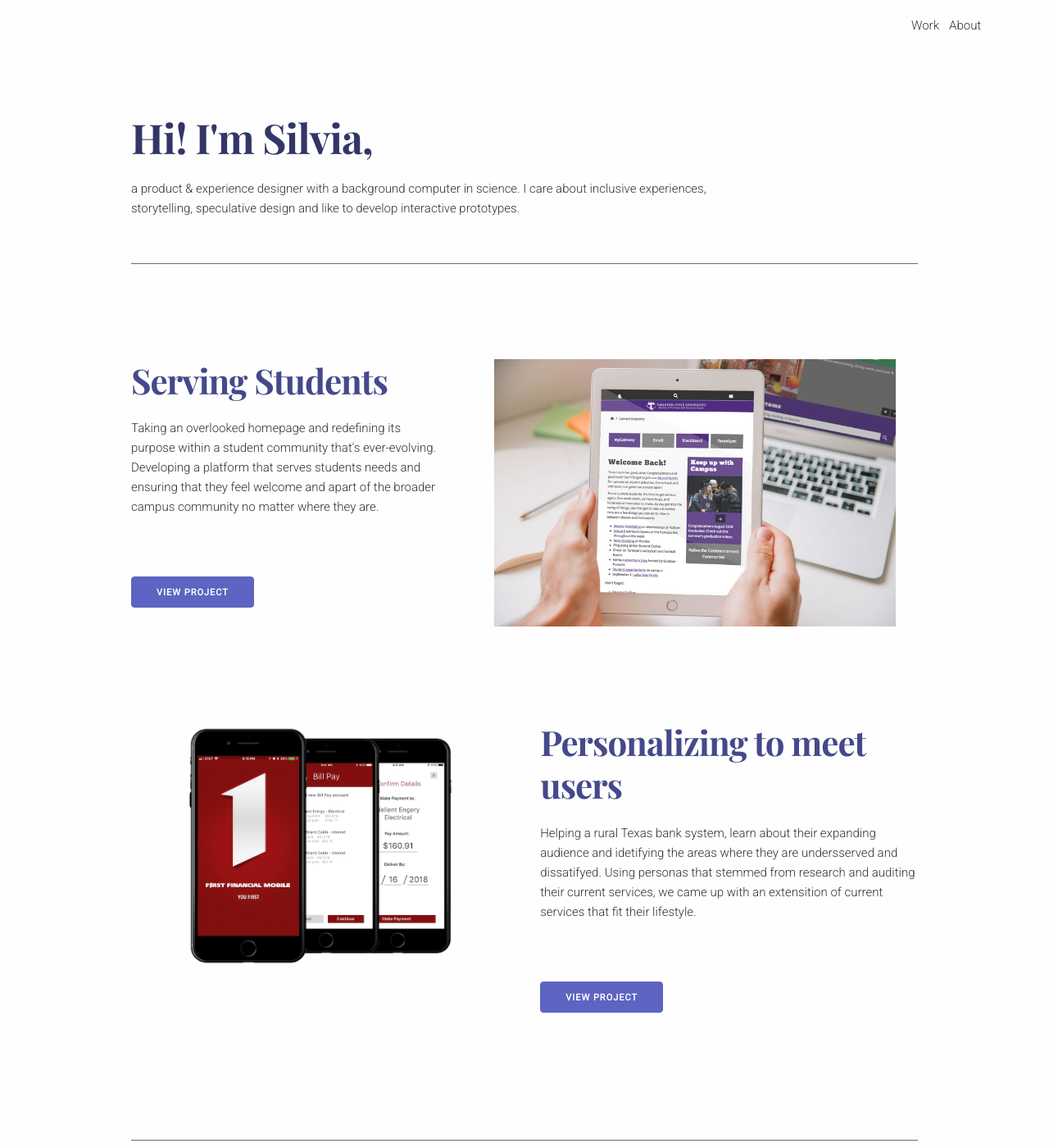
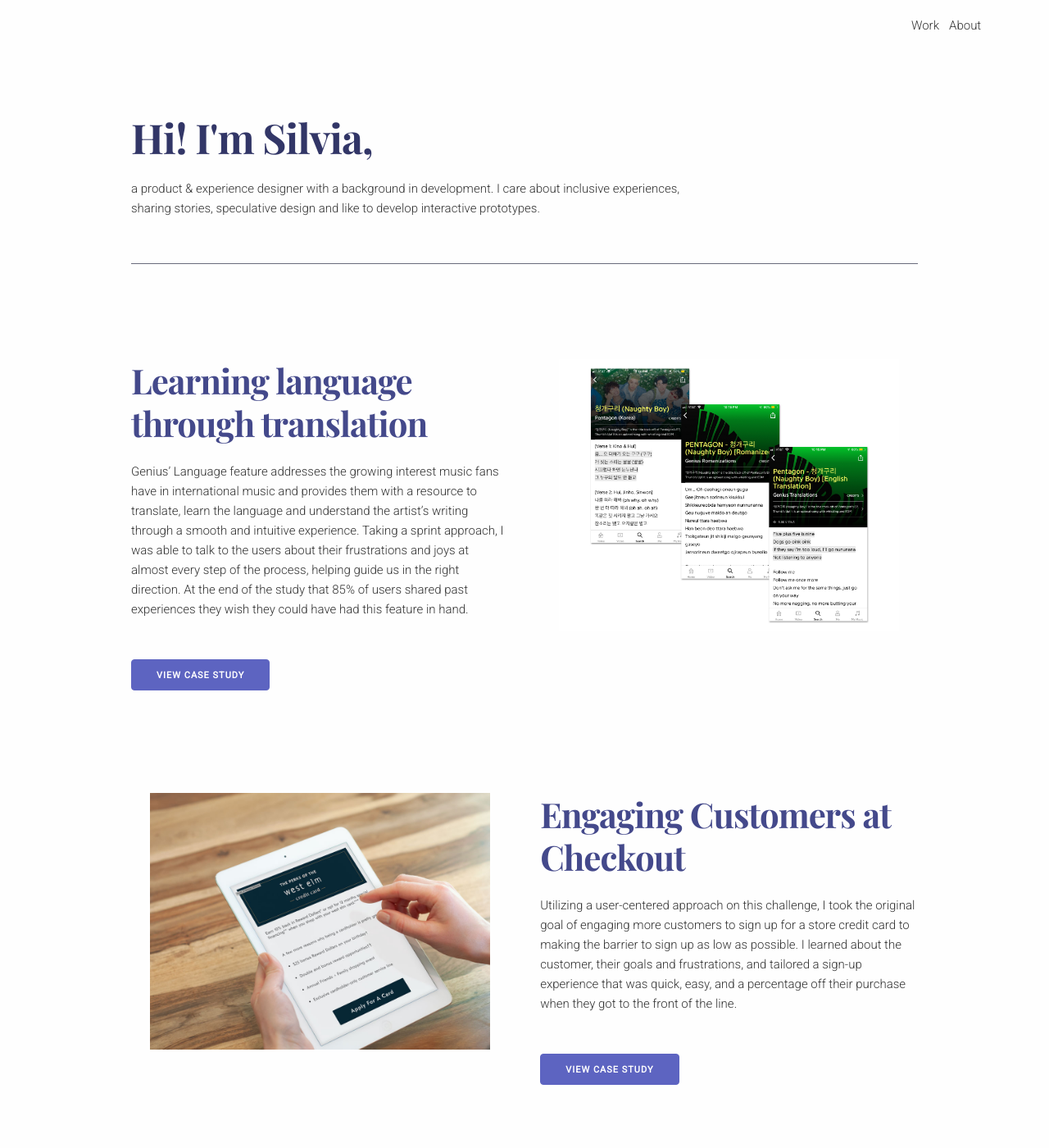
Before and after one commit to silviafuen/silviafuen.github.io, a Jekyll site: the page built from index.html, in a window 1280 px wide and 1400 px high. Shown: the whole window at 82% size. Built offline with Jekyll 4.4.1, drawn with Linux system fonts in a browser that asks for light colours; nearby versions of some CDN libraries; some of the changed text lies outside the part shown.

Commit message:
Reorg of projects, update content, remove visuals to add jribbble(broke)

```diff
--- a/index.html
+++ b/index.html
@@ -8,10 +8,7 @@
       <!-- ********** Introduction ********** -->
       <div class="nine columns">
         <h1>Hi! I'm Silvia,</h1>
-        <p> a product & experience designer with a background computer in
-          science. I care about inclusive experiences, storytelling, speculative design and like to
-          develop interactive prototypes.</p>
-
+        <p>a product & experience designer with a background in development. I care about inclusive experiences, sharing stories, speculative design and like to develop interactive prototypes.</p>
       </div>
     </div>
     <!-- blue divider -->
@@ -24,18 +21,47 @@
 
 <div class="section">
   <div class="container">
+    <!-- ********** Language Project ********** -->
+    <div class="row project" id="wrapper">
+
+      <div class="six columns">
+        <h2>Learning language through translation</h2>
+        <p>
+          Genius’ Language feature addresses the growing interest music fans have in international music and provides them with a resource to translate, learn the language and understand the artist’s writing through a smooth and intuitive experience. Taking a sprint
+          approach, I was able to talk to the users about their frustrations and joys at almost every step of the process, helping guide us in the right direction. At the end of the study that 85% of users shared past experiences they wish they could
+          have had this feature in hand. </p>
+        <br>
+        <a class="button button-primary" href="/music">View Case Study</a>
+      </div>
+      <div class="six columns">
+        <img src="assets/music-cover.jpg" alt="hands holding iPad viewing
+        Tarleton homepage with laptop behind">
+      </div>
+    </div>
+    <!-- ********** Signup Project ********** -->
+    <div class="row project">
+      <div class="six columns">
+        <img src="assets/signup-preview.jpg" alt="Customer using iPad instore while waiting in line">
+      </div>
+      <div class="six columns">
+        <h2>Engaging Customers at Checkout</h2>
+        <p>
+          Utilizing a user-centered approach on this challenge, I took the original goal of engaging more customers to sign up for a store credit card to making the barrier to sign up as low as possible. I learned about the customer, their goals and frustrations,
+          and tailored a sign-up experience that was quick, easy, and a percentage off their purchase when they got to the front of the line. </p>
+        <br>
+        <a class="button button-primary" href="/signup">View Case Study</a>
+      </div>
+    </div>
     <!-- ********** Students Project ********** -->
-    <div class="row project">
-      <div class="five columns">
+    <div class="row project" id="wrapper">
+      <div class="five columns" id="content">
         <h2>Serving Students</h2>
-        <p>Taking an overlooked homepage and redefining its purpose within a
-          student community that's ever-evolving.  Developing a platform that
-          serves students needs and ensuring that they feel welcome and apart of
-           the broader campus community no matter where they are.</p>
-        <br><br>
-        <a class="button button-primary" href="/tarleton">View Project</a>
+        <p>Taking an overlooked homepage for Tarleton State, we redefined its purpose to adequately serve the student community that's ever-evolving. We had to understand and design for the multiple users of our site and ensure that we were able to serve
+          their needs. This led us to develop a website that welcomed students and made them feel involved of the campus community no matter their location. </p>
+        <br>
+        <a class="button button-primary" href="/students">View Case Study</a>
       </div>
-      <div class="seven columns">
+      <div class="seven columns" id="preview">
         <img src="assets/students-preview.jpg" alt="hands holding iPad viewing
             Tarleton homepage with laptop behind">
       </div>
@@ -47,16 +73,12 @@
             application previews">
       </div>
       <div class="six columns">
-        <h2>Personalizing to meet users</h2>
+        <h2>Personalizing Mobile Banking</h2>
         <p>
-          Helping a rural Texas bank system, learn about their expanding audience
-           and idetifying the areas where they are undersserved and dissatifyed.
-
-          Using personas that stemmed from research and auditing their current
-          services, we came up with an extensition of current services that fit
-          their lifestyle.</p>
-        <br><br>
-        <a class="button button-primary" href="/bank">View Project</a>
+          Helping a rural Texas bank system, learn about their expanding audience and identifying the areas where they are underserved and dissatisfied. Using personas that stemmed from research and auditing their current services, we came up with an extension
+          of existing services that fit their lifestyle.</p>
+        <br>
+        <a class="button button-primary" href="/bank">View Case Study</a>
       </div>
     </div>
     <!-- blue divider line -->
```
Also changed, not shown: other parts of index.html (+4 -3 lines). Lines whose indentation alone changed are shown as unchanged.
